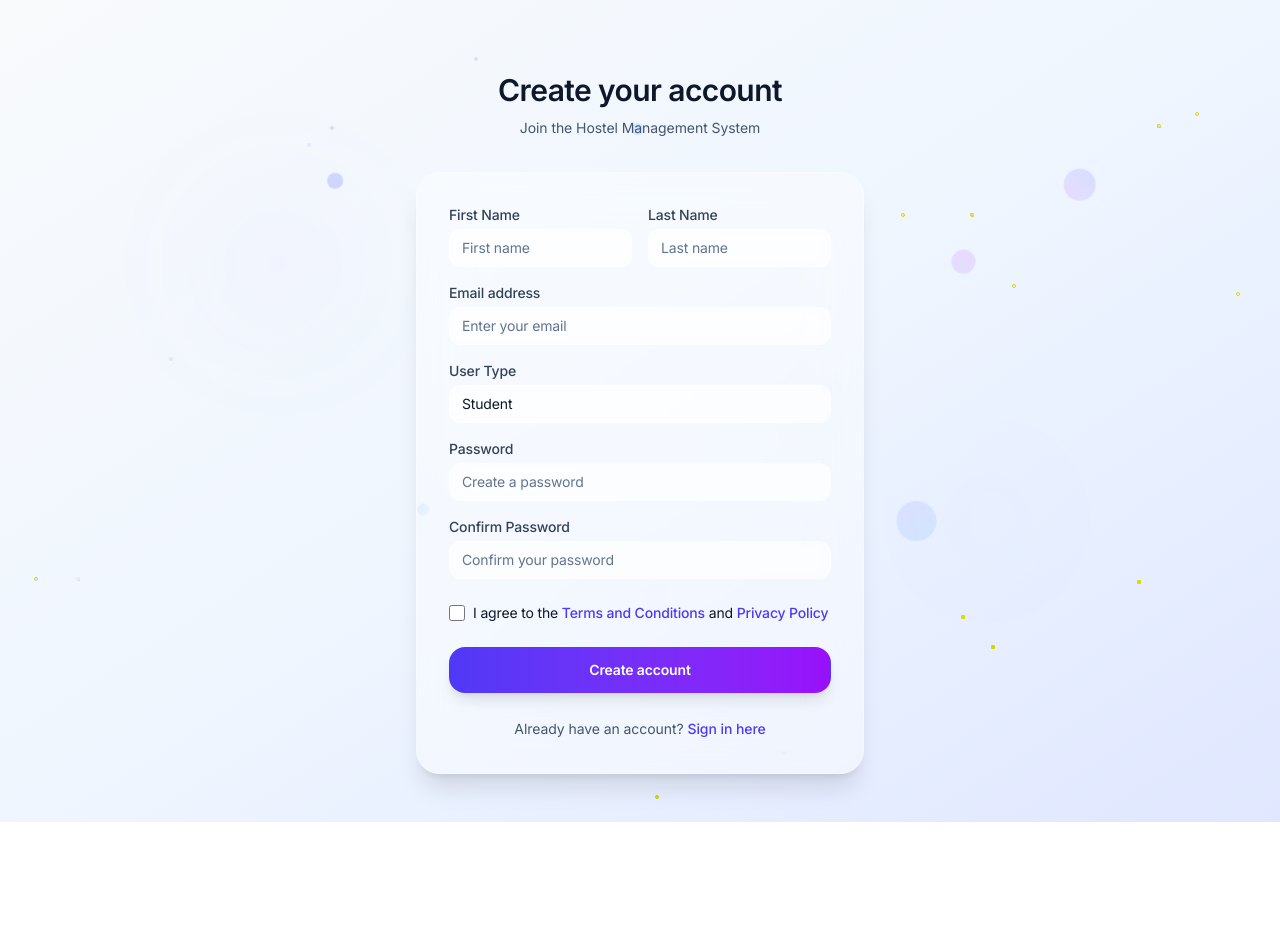
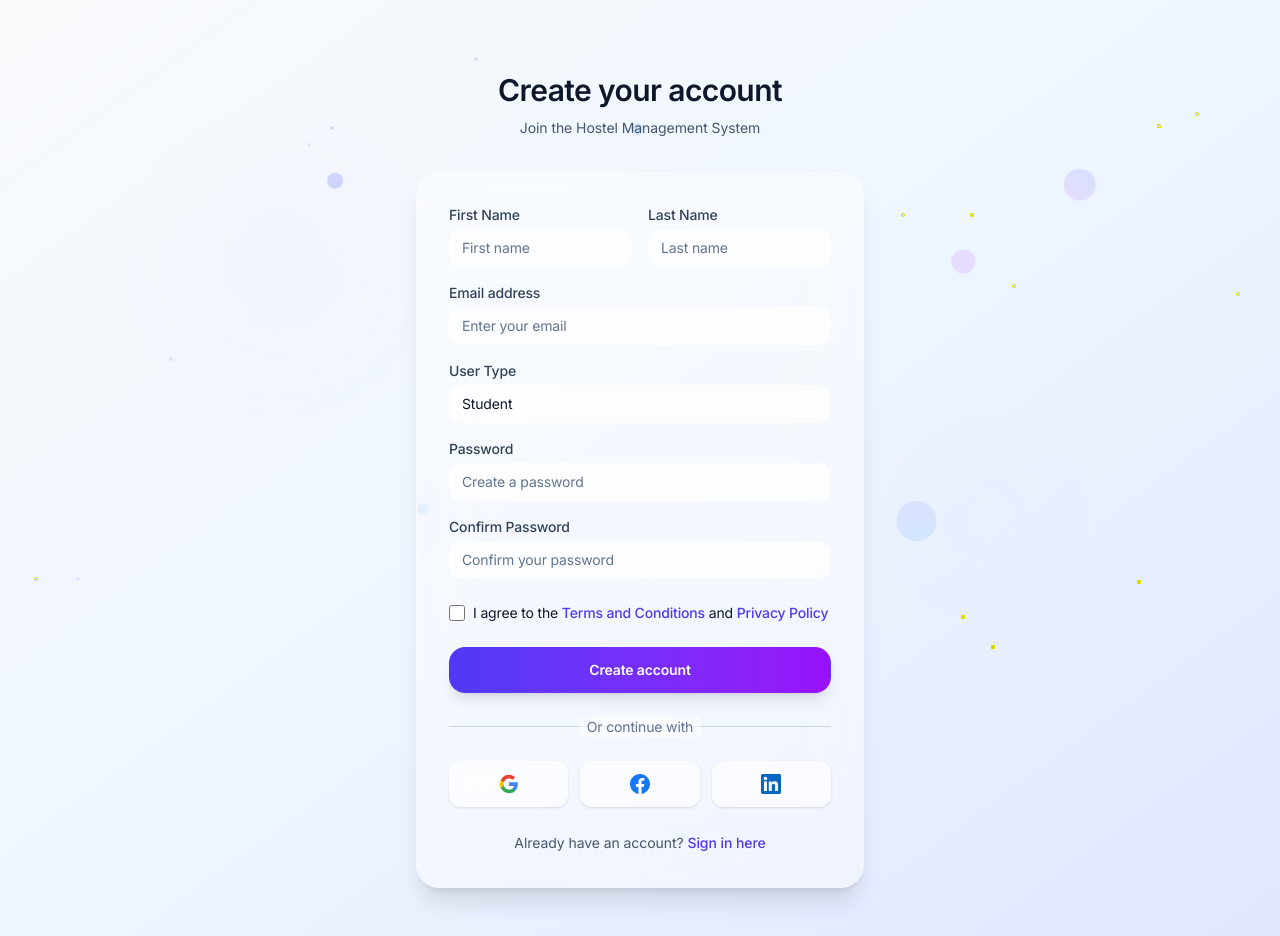
Before and after one commit to iamjuu/hostal-managment, a Next.js app: page /signup in a window 1280 px wide. Before the commit the page ends 822 px from the top, so only its background shows below. Built offline with nearby package versions, Linux system fonts and the light colour scheme.

Commit message:
ui updated

```diff
--- a/app/login/page.js
+++ b/app/login/page.js
@@ -257,6 +257,52 @@
             </button>
           </div>
 
+          {/* Divider */}
+          <div className="relative">
+            <div className="absolute inset-0 flex items-center">
+              <div className="w-full border-t border-slate-300"></div>
+            </div>
+            <div className="relative flex justify-center text-sm">
+              <span className="px-2 bg-white/40 backdrop-blur-sm text-slate-500">Or continue with</span>
+            </div>
+          </div>
+
+          {/* Social Login Buttons */}
+          <div className="grid grid-cols-3 gap-3">
+            {/* Google */}
+            <button
+              type="button"
+              className="flex items-center justify-center px-4 py-3 border border-white/30 rounded-xl bg-white/40 backdrop-blur-sm hover:bg-white/50 transition-all duration-300 shadow-sm hover:shadow-md"
+            >
+              <svg className="w-5 h-5" viewBox="0 0 24 24">
+                <path fill="#4285F4" d="M22.56 12.25c0-.78-.07-1.53-.2-2.25H12v4.26h5.92c-.26 1.37-1.04 2.53-2.21 3.31v2.77h3.57c2.08-1.92 3.28-4.74 3.28-8.09z"/>
+                <path fill="#34A853" d="M12 23c2.97 0 5.46-.98 7.28-2.66l-3.57-2.77c-.98.66-2.23 1.06-3.71 1.06-2.86 0-5.29-1.93-6.16-4.53H2.18v2.84C3.99 20.53 7.7 23 12 23z"/>
+                <path fill="#FBBC05" d="M5.84 14.09c-.22-.66-.35-1.36-.35-2.09s.13-1.43.35-2.09V7.07H2.18C1.43 8.55 1 10.22 1 12s.43 3.45 1.18 4.93l2.85-2.22.81-.62z"/>
+                <path fill="#EA4335" d="M12 5.38c1.62 0 3.06.56 4.21 1.64l3.15-3.15C17.45 2.09 14.97 1 12 1 7.7 1 3.99 3.47 2.18 7.07l3.66 2.84c.87-2.6 3.3-4.53 6.16-4.53z"/>
+              </svg>
+            </button>
+
+            {/* Facebook */}
+            <button
+              type="button"
+              className="flex items-center justify-center px-4 py-3 border border-white/30 rounded-xl bg-white/40 backdrop-blur-sm hover:bg-white/50 transition-all duration-300 shadow-sm hover:shadow-md"
+            >
+              <svg className="w-5 h-5" fill="#1877F2" viewBox="0 0 24 24">
+                <path d="M24 12.073c0-6.627-5.373-12-12-12s-12 5.373-12 12c0 5.99 4.388 10.954 10.125 11.854v-8.385H7.078v-3.47h3.047V9.43c0-3.007 1.792-4.669 4.533-4.669 1.312 0 2.686.235 2.686.235v2.953H15.83c-1.491 0-1.956.925-1.956 1.874v2.25h3.328l-.532 3.47h-2.796v8.385C19.612 23.027 24 18.062 24 12.073z"/>
+              </svg>
+            </button>
+
+            {/* LinkedIn */}
+            <button
+              type="button"
+              className="flex items-center justify-center px-4 py-3 border border-white/30 rounded-xl bg-white/40 backdrop-blur-sm hover:bg-white/50 transition-all duration-300 shadow-sm hover:shadow-md"
+            >
+              <svg className="w-5 h-5" fill="#0A66C2" viewBox="0 0 24 24">
+                <path d="M20.447 20.452h-3.554v-5.569c0-1.328-.027-3.037-1.852-3.037-1.853 0-2.136 1.445-2.136 2.939v5.667H9.351V9h3.414v1.561h.046c.477-.9 1.637-1.85 3.37-1.85 3.601 0 4.267 2.37 4.267 5.455v6.286zM5.337 7.433c-1.144 0-2.063-.926-2.063-2.065 0-1.138.92-2.063 2.063-2.063 1.14 0 2.064.925 2.064 2.063 0 1.139-.925 2.065-2.064 2.065zm1.782 13.019H3.555V9h3.564v11.452zM22.225 0H1.771C.792 0 0 .774 0 1.729v20.542C0 23.227.792 24 1.771 24h20.451C23.2 24 24 23.227 24 22.271V1.729C24 .774 23.2 0 22.222 0h.003z"/>
+              </svg>
+            </button>
+          </div>
+
           {/* Sign up link */}
           <div className="text-center">
             <p className="text-sm text-slate-600">
--- a/app/signup/page.js
+++ b/app/signup/page.js
@@ -356,6 +356,52 @@
             </button>
           </div>
 
+          {/* Divider */}
+          <div className="relative">
+            <div className="absolute inset-0 flex items-center">
+              <div className="w-full border-t border-slate-300"></div>
+            </div>
+            <div className="relative flex justify-center text-sm">
+              <span className="px-2 bg-white/40 backdrop-blur-sm text-slate-500">Or continue with</span>
+            </div>
+          </div>
+
+          {/* Social Login Buttons */}
+          <div className="grid grid-cols-3 gap-3">
+            {/* Google */}
+            <button
+              type="button"
+              className="flex items-center justify-center px-4 py-3 border border-white/30 rounded-xl bg-white/40 backdrop-blur-sm hover:bg-white/50 transition-all duration-300 shadow-sm hover:shadow-md"
+            >
+              <svg className="w-5 h-5" viewBox="0 0 24 24">
+                <path fill="#4285F4" d="M22.56 12.25c0-.78-.07-1.53-.2-2.25H12v4.26h5.92c-.26 1.37-1.04 2.53-2.21 3.31v2.77h3.57c2.08-1.92 3.28-4.74 3.28-8.09z"/>
+                <path fill="#34A853" d="M12 23c2.97 0 5.46-.98 7.28-2.66l-3.57-2.77c-.98.66-2.23 1.06-3.71 1.06-2.86 0-5.29-1.93-6.16-4.53H2.18v2.84C3.99 20.53 7.7 23 12 23z"/>
+                <path fill="#FBBC05" d="M5.84 14.09c-.22-.66-.35-1.36-.35-2.09s.13-1.43.35-2.09V7.07H2.18C1.43 8.55 1 10.22 1 12s.43 3.45 1.18 4.93l2.85-2.22.81-.62z"/>
+                <path fill="#EA4335" d="M12 5.38c1.62 0 3.06.56 4.21 1.64l3.15-3.15C17.45 2.09 14.97 1 12 1 7.7 1 3.99 3.47 2.18 7.07l3.66 2.84c.87-2.6 3.3-4.53 6.16-4.53z"/>
+              </svg>
+            </button>
+
+            {/* Facebook */}
+            <button
+              type="button"
+              className="flex items-center justify-center px-4 py-3 border border-white/30 rounded-xl bg-white/40 backdrop-blur-sm hover:bg-white/50 transition-all duration-300 shadow-sm hover:shadow-md"
+            >
+              <svg className="w-5 h-5" fill="#1877F2" viewBox="0 0 24 24">
+                <path d="M24 12.073c0-6.627-5.373-12-12-12s-12 5.373-12 12c0 5.99 4.388 10.954 10.125 11.854v-8.385H7.078v-3.47h3.047V9.43c0-3.007 1.792-4.669 4.533-4.669 1.312 0 2.686.235 2.686.235v2.953H15.83c-1.491 0-1.956.925-1.956 1.874v2.25h3.328l-.532 3.47h-2.796v8.385C19.612 23.027 24 18.062 24 12.073z"/>
+              </svg>
+            </button>
+
+            {/* LinkedIn */}
+            <button
+              type="button"
+              className="flex items-center justify-center px-4 py-3 border border-white/30 rounded-xl bg-white/40 backdrop-blur-sm hover:bg-white/50 transition-all duration-300 shadow-sm hover:shadow-md"
+            >
+              <svg className="w-5 h-5" fill="#0A66C2" viewBox="0 0 24 24">
+                <path d="M20.447 20.452h-3.554v-5.569c0-1.328-.027-3.037-1.852-3.037-1.853 0-2.136 1.445-2.136 2.939v5.667H9.351V9h3.414v1.561h.046c.477-.9 1.637-1.85 3.37-1.85 3.601 0 4.267 2.37 4.267 5.455v6.286zM5.337 7.433c-1.144 0-2.063-.926-2.063-2.065 0-1.138.92-2.063 2.063-2.063 1.14 0 2.064.925 2.064 2.063 0 1.139-.925 2.065-2.064 2.065zm1.782 13.019H3.555V9h3.564v11.452zM22.225 0H1.771C.792 0 0 .774 0 1.729v20.542C0 23.227.792 24 1.771 24h20.451C23.2 24 24 23.227 24 22.271V1.729C24 .774 23.2 0 22.222 0h.003z"/>
+              </svg>
+            </button>
+          </div>
+
           {/* Sign in link */}
           <div className="text-center">
             <p className="text-sm text-slate-600">
```
